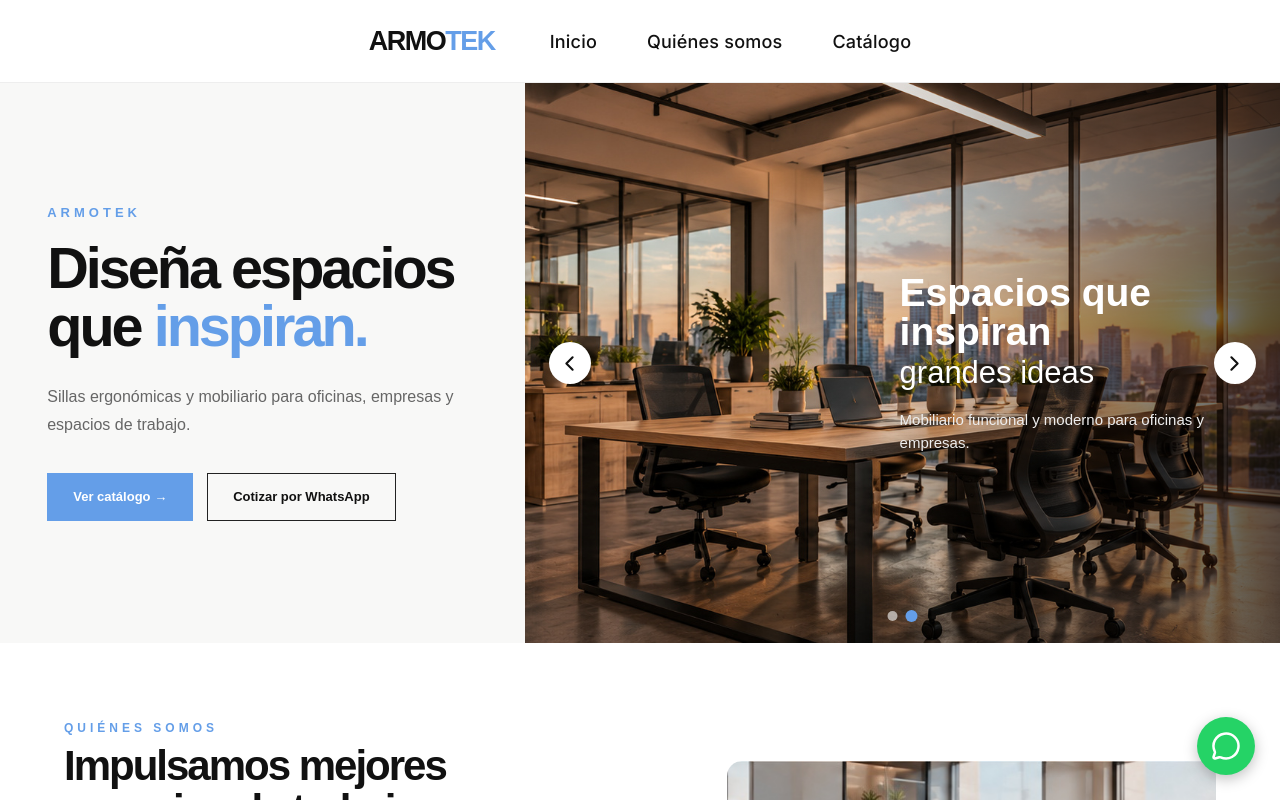
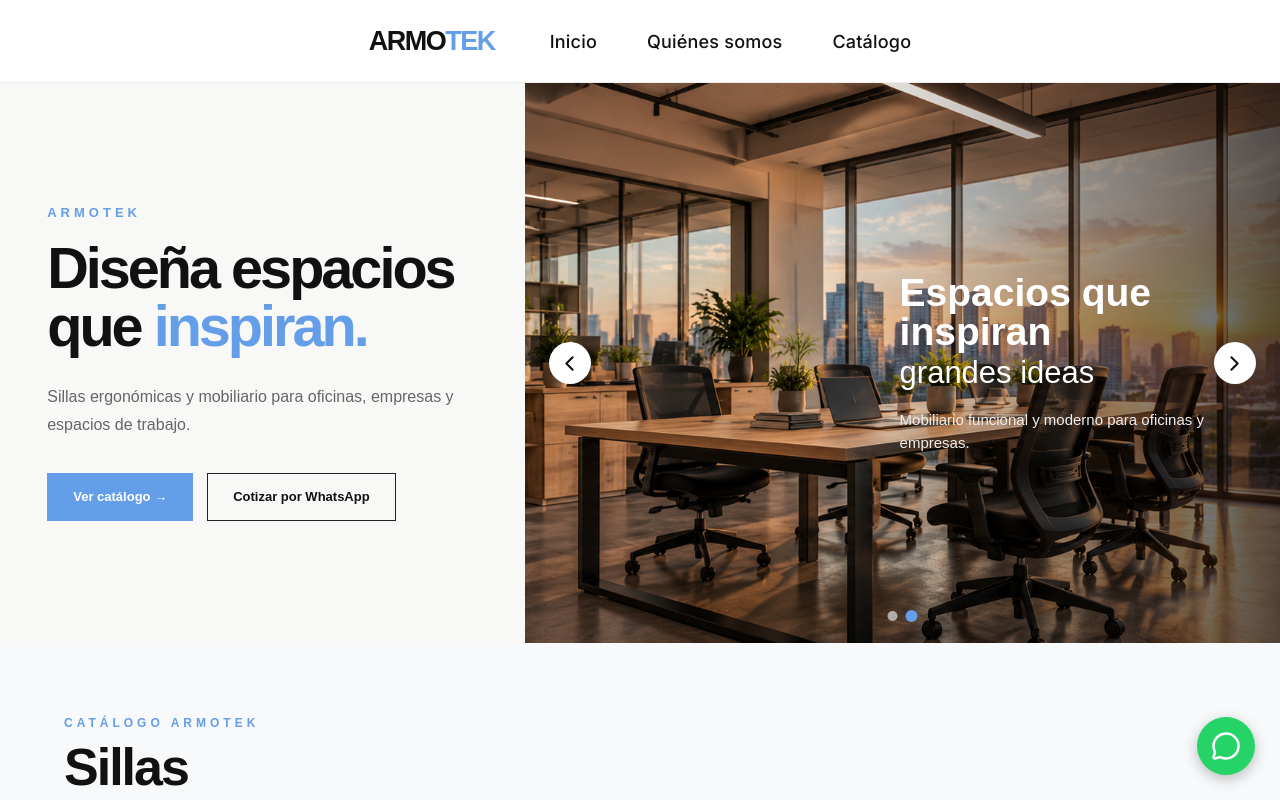
Before and after one commit to TheTomato3D/Armotek, a React (Vite) app in the folder frontend/: page / in a window 1280 px wide. Shown: the top 800 px of the page. Built offline with nearby package versions, Linux system fonts and the light colour scheme.

Commit message:
Avance - Adriano

```diff
--- a/frontend/src/pages/Home.jsx
+++ b/frontend/src/pages/Home.jsx
@@ -1,5 +1,4 @@
 import Hero from "../components/Hero";
-import About from "../components/About";
 import Chairs from "./Chairs";
 import Benefits from "../components/Benefits";
 
@@ -7,7 +6,6 @@ function Home() {
   return (
     <>
       <Hero />
-      <About />
 
       <div id="catalogo">
         <Chairs />
```
